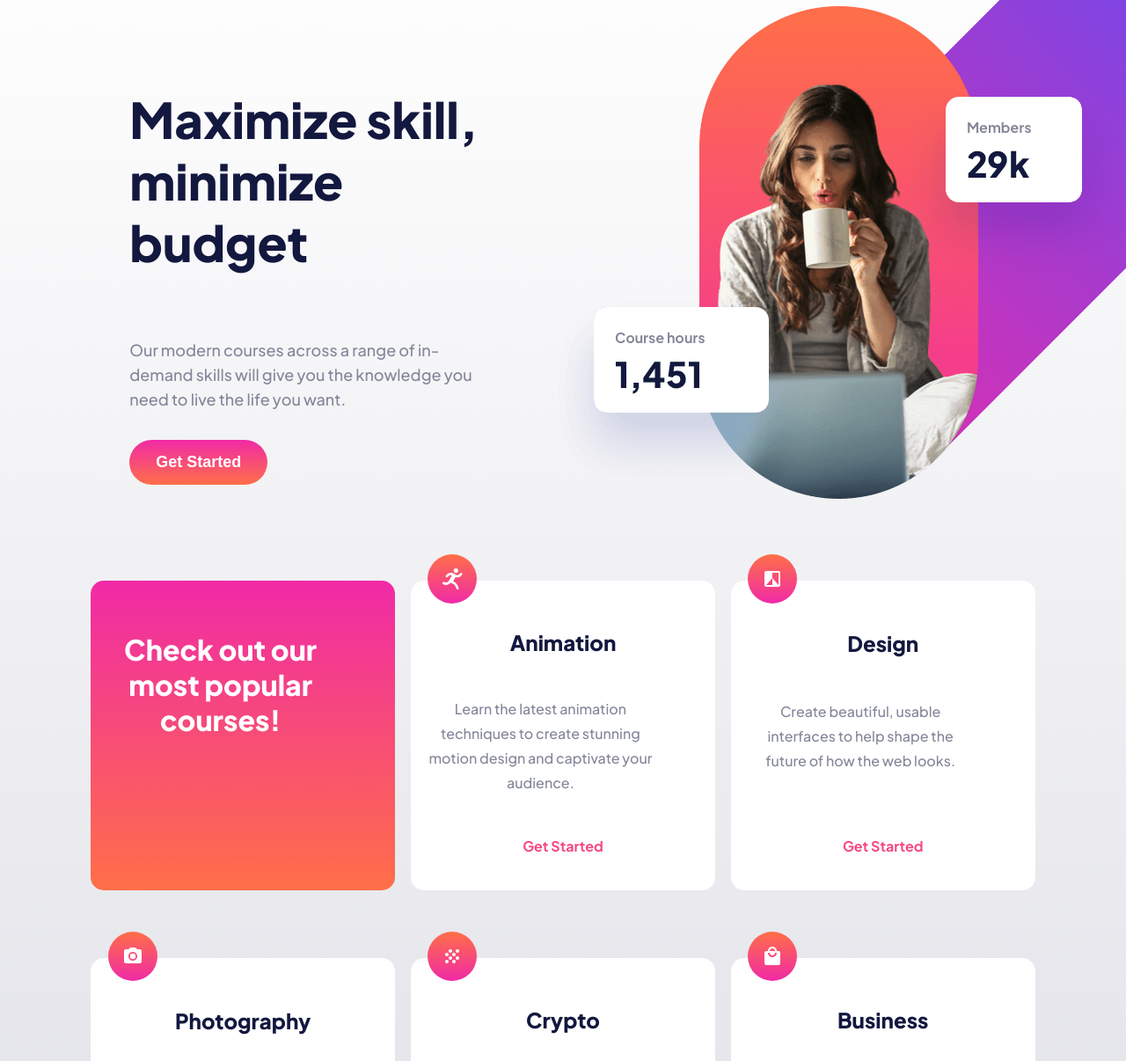
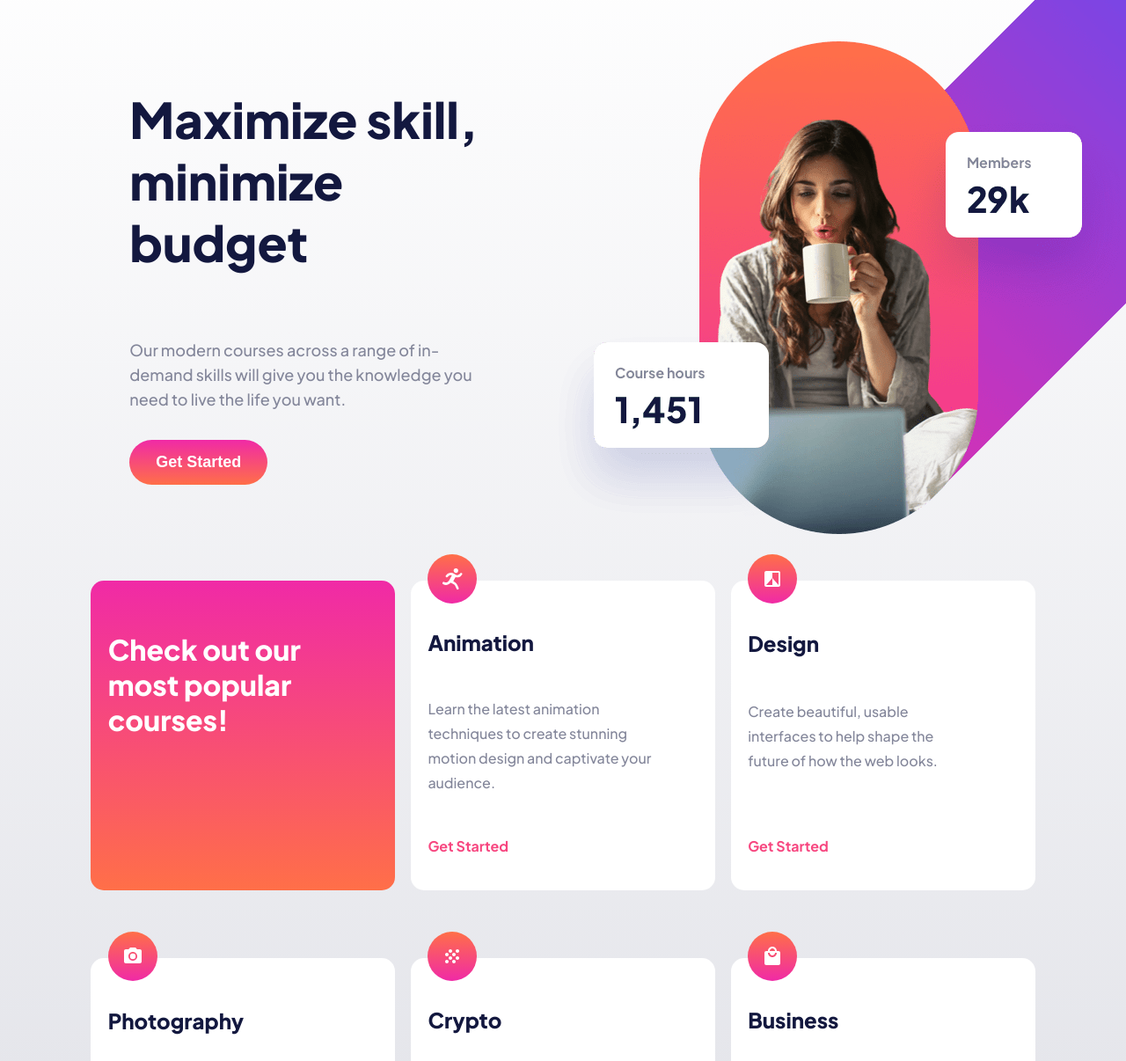
Before and after one commit to Bardia30/Skilled-elearning-withSASS, a plain HTML site: page index.html in a window 1280 px wide. Shown: the part 94-1300 px from the top of the page at 88% size. Drawn offline with Linux system fonts and the light colour scheme.

Commit message:
minor changes

```diff
--- a/style/partials/_cards.scss
+++ b/style/partials/_cards.scss
@@ -10,14 +10,6 @@
     margin-bottom:15vh;
     @include tablet-ver{
         row-gap:6vw;
-    }
-
-    @include tablet-hor {
-
-    }
-
-    @include desktop {
-
     }
 }
 
@@ -58,6 +50,7 @@
     @include tablet-ver{
         width:30vw;
         height:40vh;
+        text-align: left;
         &__p{
             font-size:1rem;
             width:20vw;
--- a/style/partials/_hero.scss
+++ b/style/partials/_hero.scss
@@ -14,7 +14,7 @@
     }
     &__img{
         z-index:-1;
-        @include position($right:-35vw, $top:-15vh);
+        @include position($right:-35vw, $top:-10vh);
     }
     &__h1 {
         @include font($size:3.5rem);
@@ -56,7 +56,7 @@
             text-align: left;
         }
         &__img{
-            @include position($right:10vw, $top:-15vh);
+            @include position($right:2vw, $top:-15vh);
             transform: scale(0.9);
         }
         &__h1{
@@ -70,7 +70,7 @@
     @include desktop {
         margin-bottom:15vh;
         &__img{
-            @include position($right:-5vw, $top:-15vh);
+            @include position($right:-5vw, $top:-10vh);
             transform: scale(1);
         }
         &__h1 {
```
Also changed, not shown: style/main.css, 1 other file.
